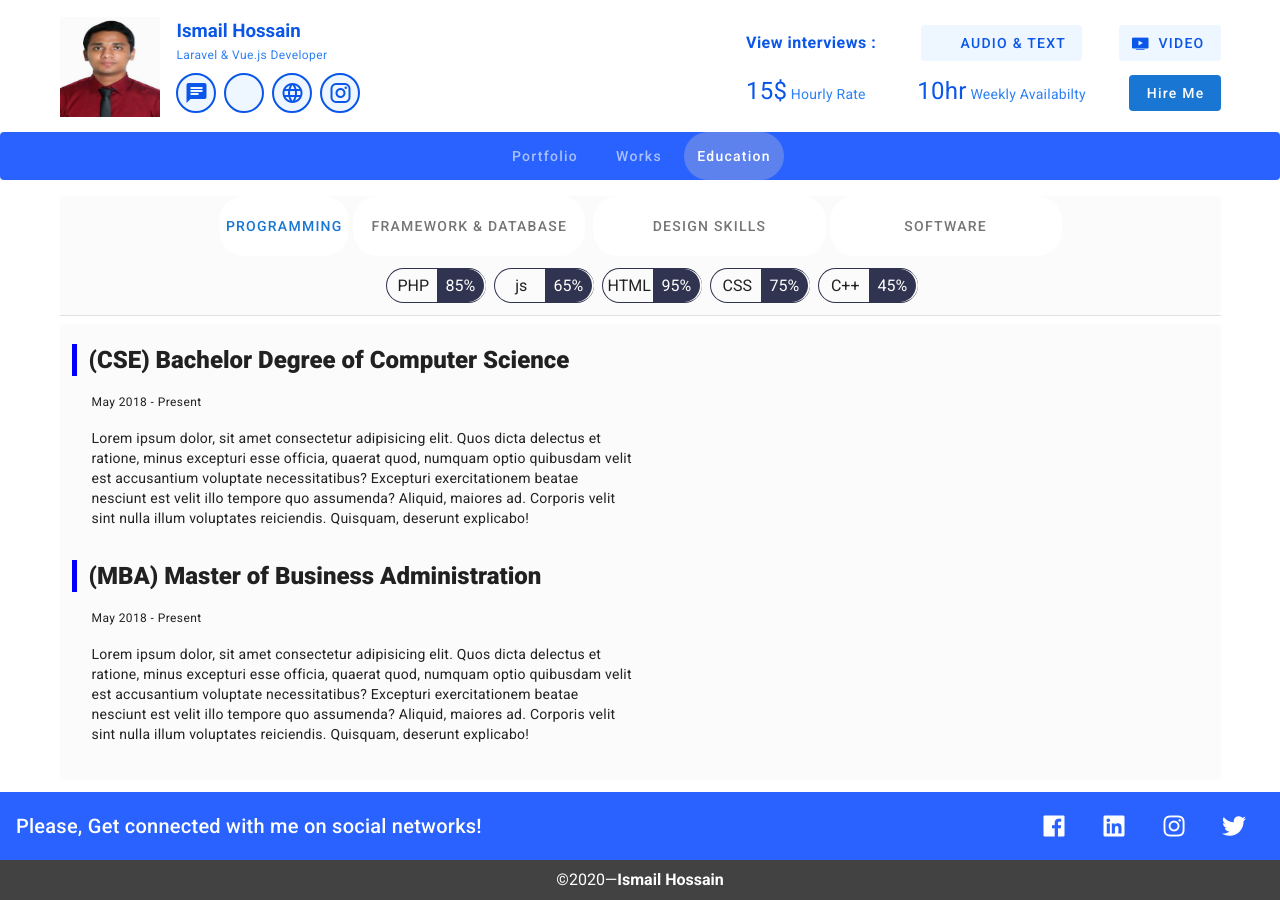
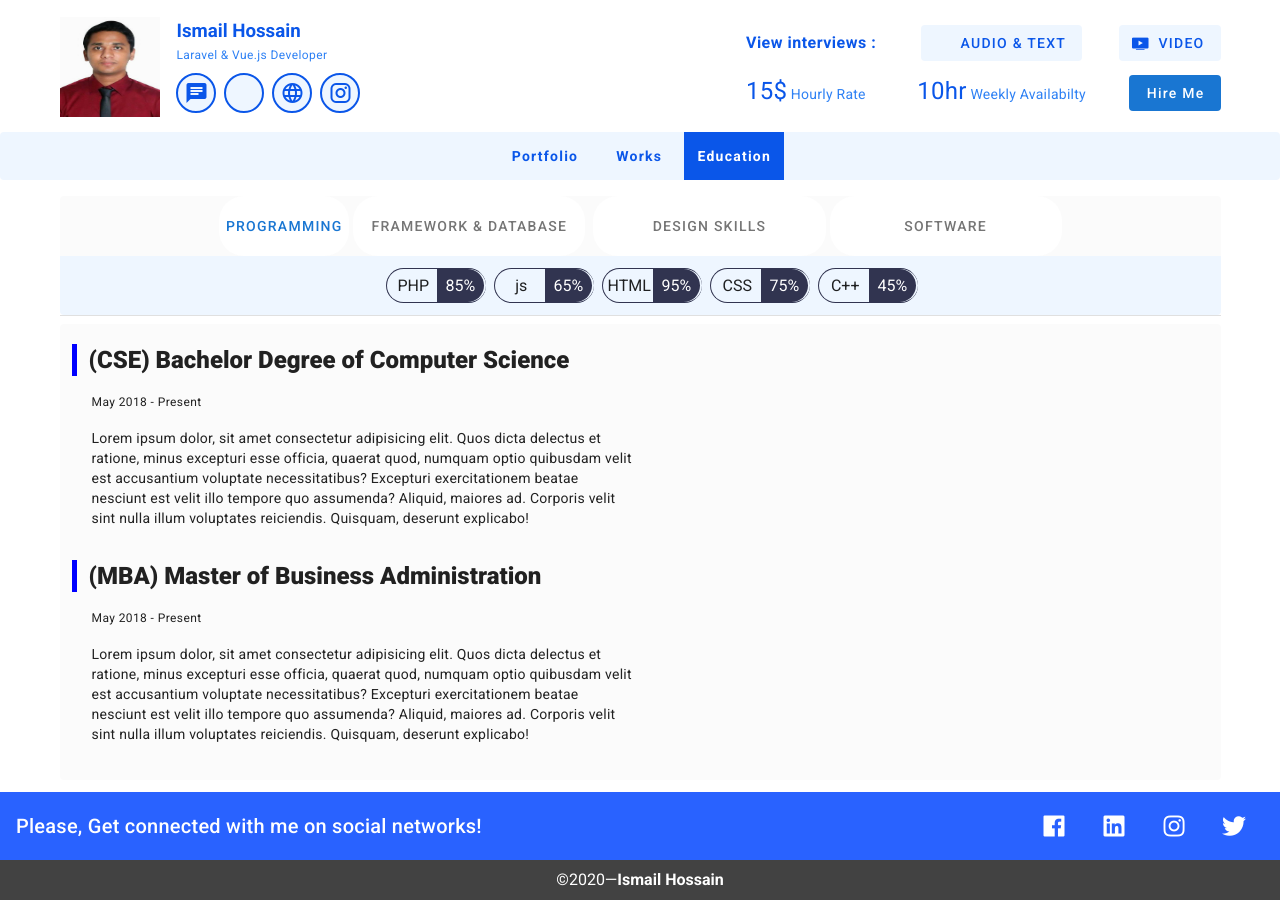
Before and after one commit to ismailreformed/resume-making-app, a Nuxt app: page /theme-two/education in a window 1280 px wide. Built offline with nearby package versions, Linux system fonts and the light colour scheme; some icons are missing.

Commit message:
complted page tabs

```diff
--- a/components/ThemeTwo/Skills.vue
+++ b/components/ThemeTwo/Skills.vue
@@ -77,7 +77,7 @@ export default {
 </script>
 <style scoped>
 .theme--light.v-tabs-items {
-    background-color: #FBFBFB;
+    background-color: #EEF6FF;
 }
 .v-item-group.theme--light.v-slide-group.v-tabs-bar{
 height: 70px;;
--- a/layouts/themeTwoLayout.vue
+++ b/layouts/themeTwoLayout.vue
@@ -100,7 +100,7 @@
       <template>
         <v-card flat>
           <v-tabs
-            background-color="blue accent-4"
+            background-color="#EEF6FF"
             centered
             hide-slider
             dark
@@ -159,22 +159,18 @@ export default {
 
 <style scoped>
 .v-tab--active{
-  background-color: #5D82ED;
-  border-radius: 25px;
-  width: 100px;;
+  background-color: #0A56E9;
+  width: 100px;
+  font-weight: 700 ;
+  color: white
+}
+.theme--dark.v-tabs > .v-tabs-bar .v-tab:not(.v-tab--active){
+  color: #0A56E9;
+  font-weight: 700
 }
 .width350{
   max-width: 300px;
 }
-
-ul {
-  list-style-type: none;
-}
-
-li{
-  display: inline-block
-}
-
 
 .listDesign{
   height: 40px;
```
